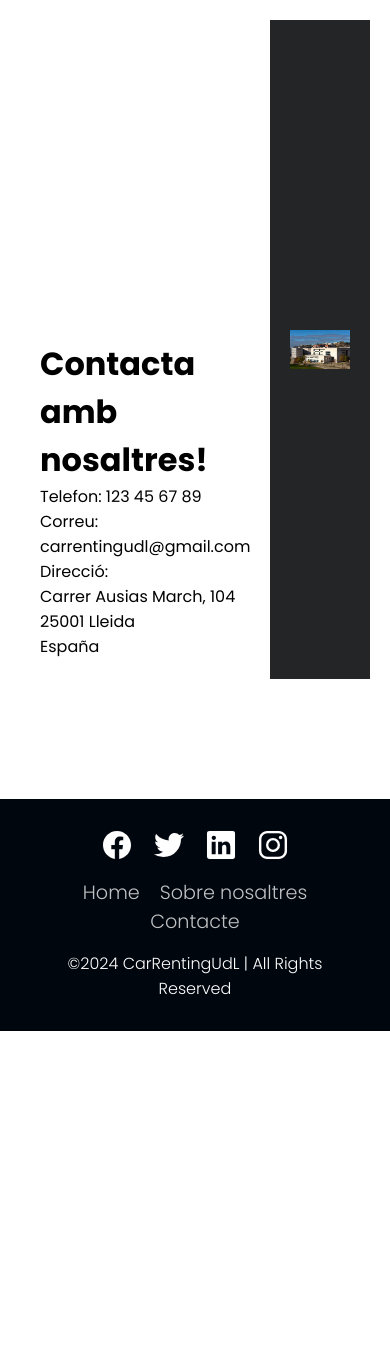
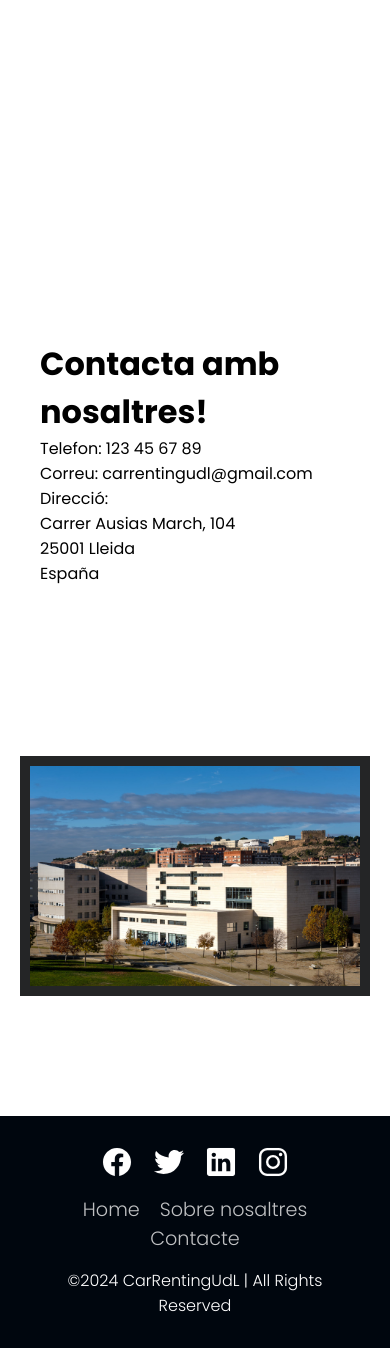
Before and after one commit to bellugue/Web_Project_Deliverable, a Django app: page /contact/ in a window 390 px wide. Shown: the part 70-1418 px from the top of the page. Before the commit the page ends 1101 px from the top, so only its background shows below. Run offline with Django 5.2, Linux system fonts and the light colour scheme.

Commit message:
some changes

```diff
--- a/static/contact.css
+++ b/static/contact.css
@@ -4,24 +4,42 @@ h1 {
 
 .contact-container {
     display: flex;
+    justify-content: space-between;
+    align-items: flex-start;
 }
 
 .contact-info {
     flex: 1;
     background-color: white; /* Fondo blanco para el texto */
     padding: 20px; /* Añade un espacio alrededor del contenido */
+    box-sizing: border-box; /* Incluye el padding en el ancho total */
+    max-width: 30%; /* Limita el ancho máximo */
 }
 
 .contact-image {
+    margin-top: 150px;
     flex: 1;
-    background-color: #242526; /* Color de fondo para la imagen (opcional) */
-    padding: 20px; /* Añade un espacio alrededor de la imagen */
+    background-color: #242526;
+    padding: 10px;
+    box-sizing: border-box;
     display: flex;
-    justify-content: center; /* Centra la imagen horizontalmente */
     align-items: center; /* Centra la imagen verticalmente */
 }
 
 .contact-image img {
-    max-width: 100%; /* La imagen ocupará todo el ancho disponible en su contenedor */
-    max-height: 100vh; /* La imagen ocupará el 100% de la altura de la ventana del navegador */
+    width: 100%; /* La imagen ocupará todo el ancho disponible en su contenedor */
+    height: auto;
 }
+
+/* Media query para pantallas más pequeñas */
+@media (max-width: 850px) {
+    .contact-container {
+        flex-direction: column; /* Cambia la dirección de la disposición a vertical */
+        align-items: center; /* Centra los elementos horizontalmente */
+    }
+
+    .contact-image,
+    .contact-info {
+        max-width: 100%; /* Ambos elementos ocuparán el ancho completo de la pantalla */
+    }
+}
```
Also changed, not shown: db.sqlite3.
